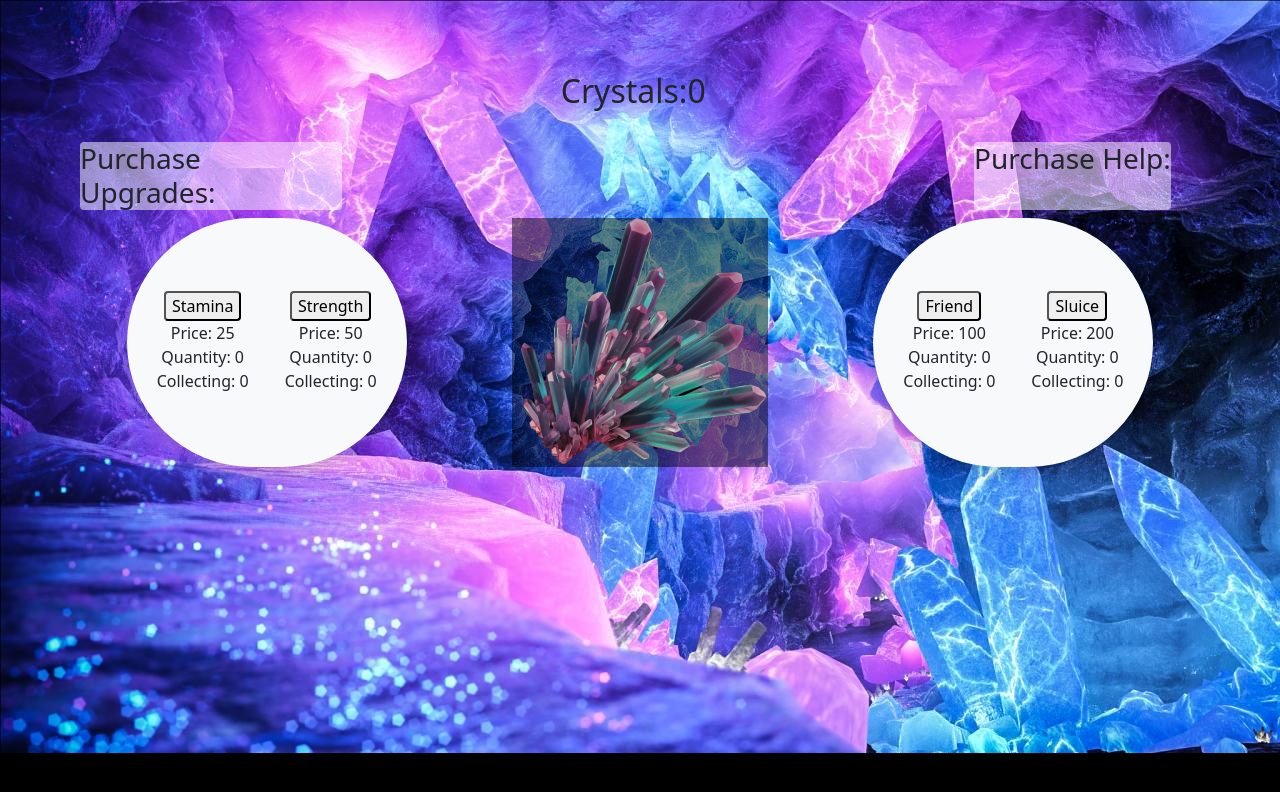
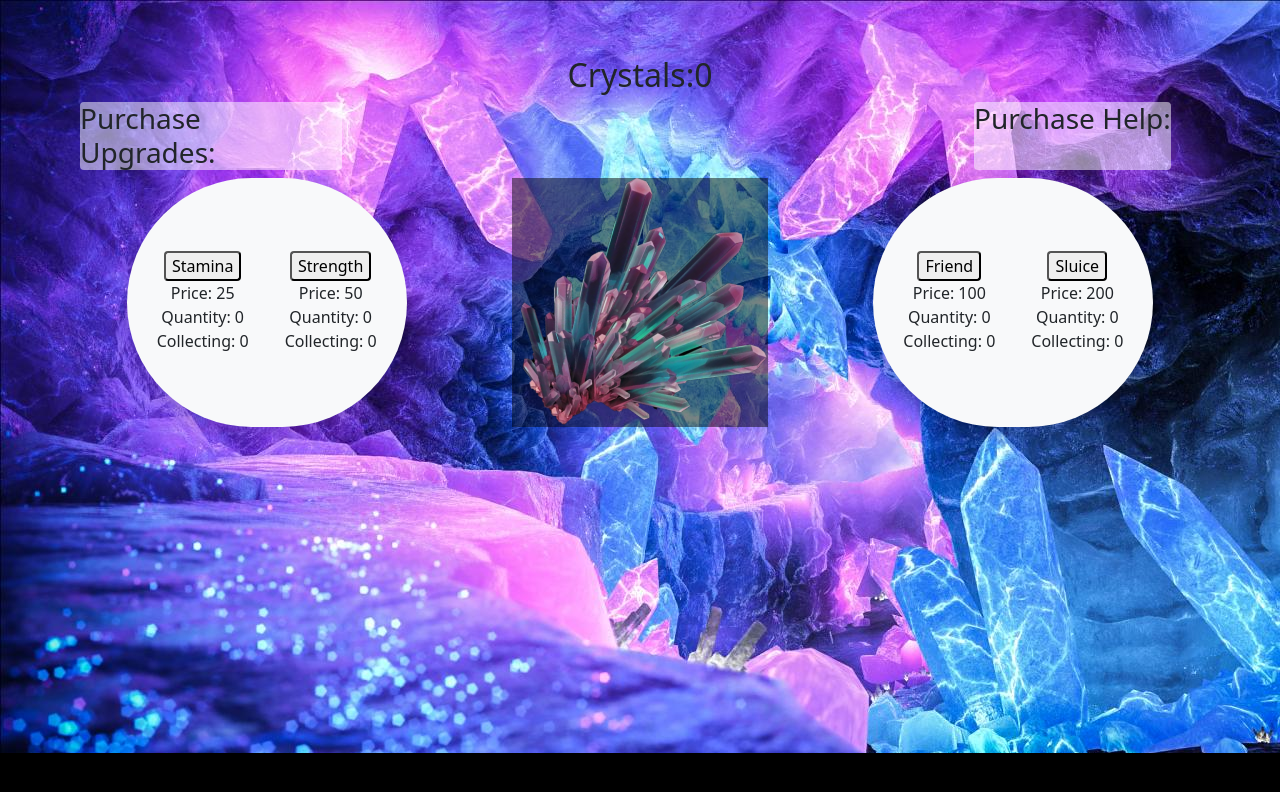
Before and after one commit to Seth-McCormick/Checkpoint-2, a plain HTML site: page index.html in a window 1280 px wide. Drawn offline with nearby package versions, Linux system fonts and the light colour scheme.

Commit message:
5-22 9pm

```diff
--- a/index.html
+++ b/index.html
@@ -19,7 +19,7 @@
     <header class="container-fluid"></header>
     <main class="container-fluid">
         <div class="row text-dark d-flex justify-content-center p-5 m-2">
-            <h2 class="col-2 p-3 mb-3 d-flex ">Crystals: <span id="Crystals">0</span></h2>
+            <h2 class="col-2  d-flex justify-content-center ">Crystals: <span id="Crystals">0</span></h2>
             <div class="row d-flex justify-content-between p-0">
                 <div class="col-3 d-flex justify-content-end  ">
                     <h3 class=" rounded">Purchase Upgrades:</h3>
```
